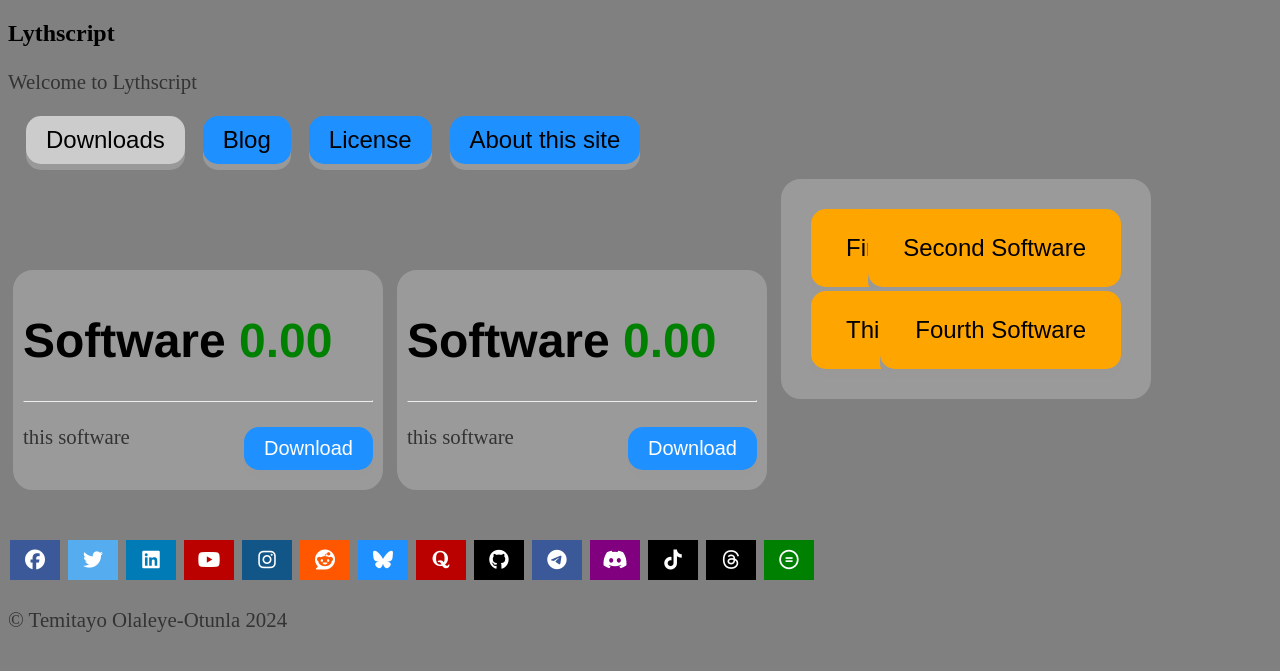
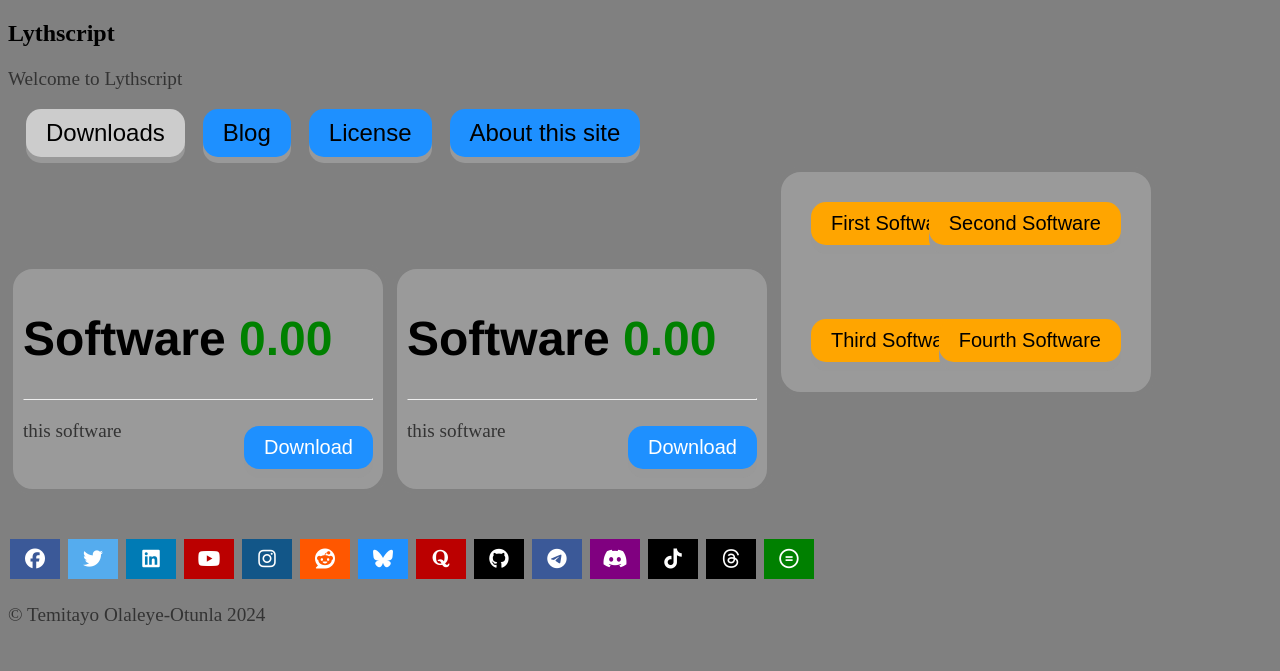
Before and after one commit to lythwind/lythwind.github.io, a Jekyll site: the page built from desktop.html, in a window 1280 px wide. Shown: the top 671 px of the page. Built offline with Jekyll 4.4.1, drawn with Linux system fonts in a browser that asks for light colours; nearby versions of some CDN libraries.

Commit message:
Update desktop.css

```diff
--- a/css/desktop.css
+++ b/css/desktop.css
@@ -38,8 +38,8 @@ h1 {
     font-family:'Helvetica', 'Arial', 'Sans-Serif';
 }
 p {
-    font-size: 1.3em;
-    line-height: 1.3em;
+    font-size: 1.2em;
+    line-height: 1.2em;
     color: #333;
 }
 footer {
@@ -214,8 +214,8 @@ position: absolute;
 }
 .bn{
   display: inline-block;
-  padding: 25px 35px;
-  font-size: 24px;
+  padding: 10px 20px;
+  font-size: 20px;
   cursor: pointer;
   text-align: center;
   text-decoration: none;
```
